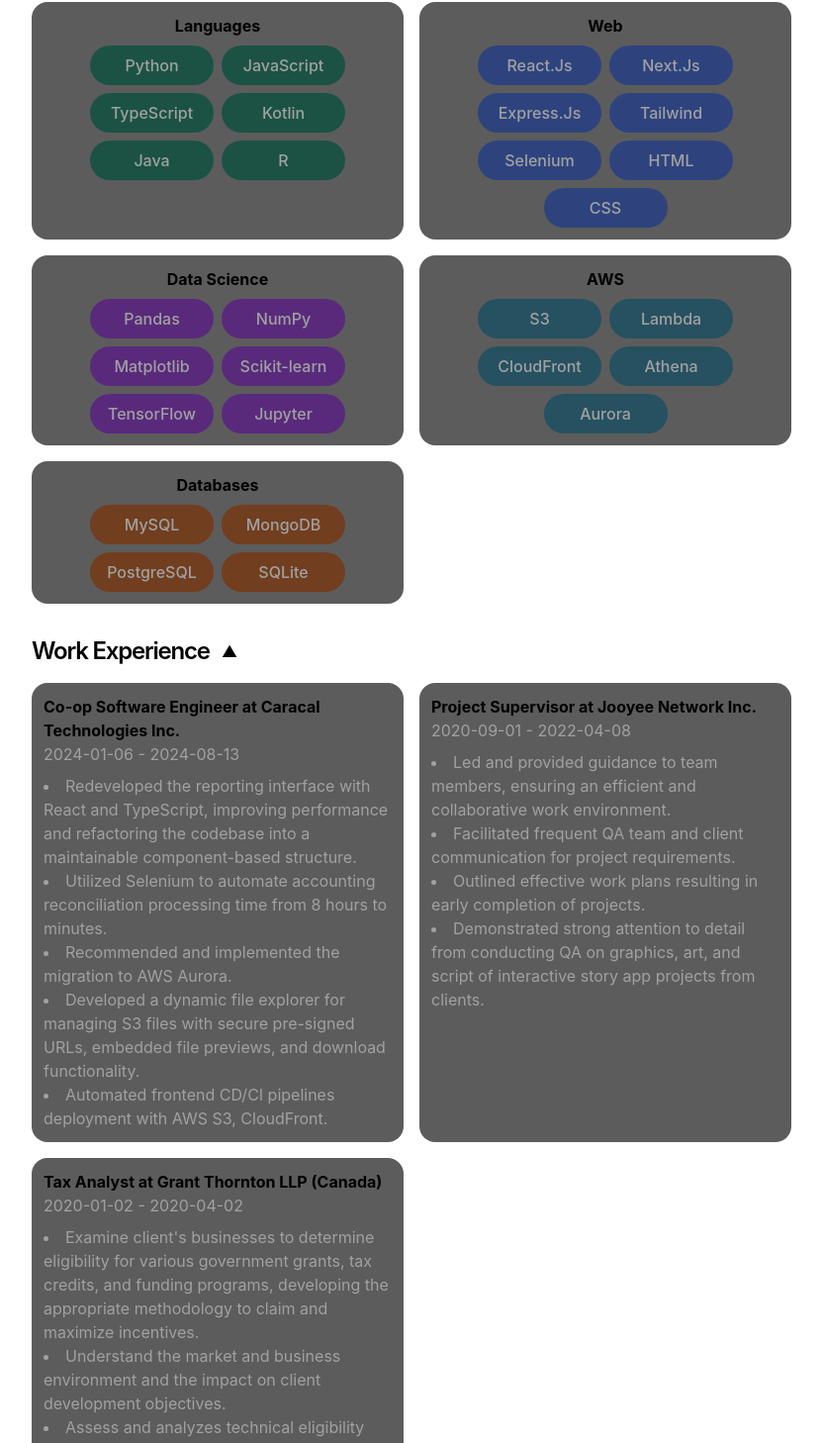
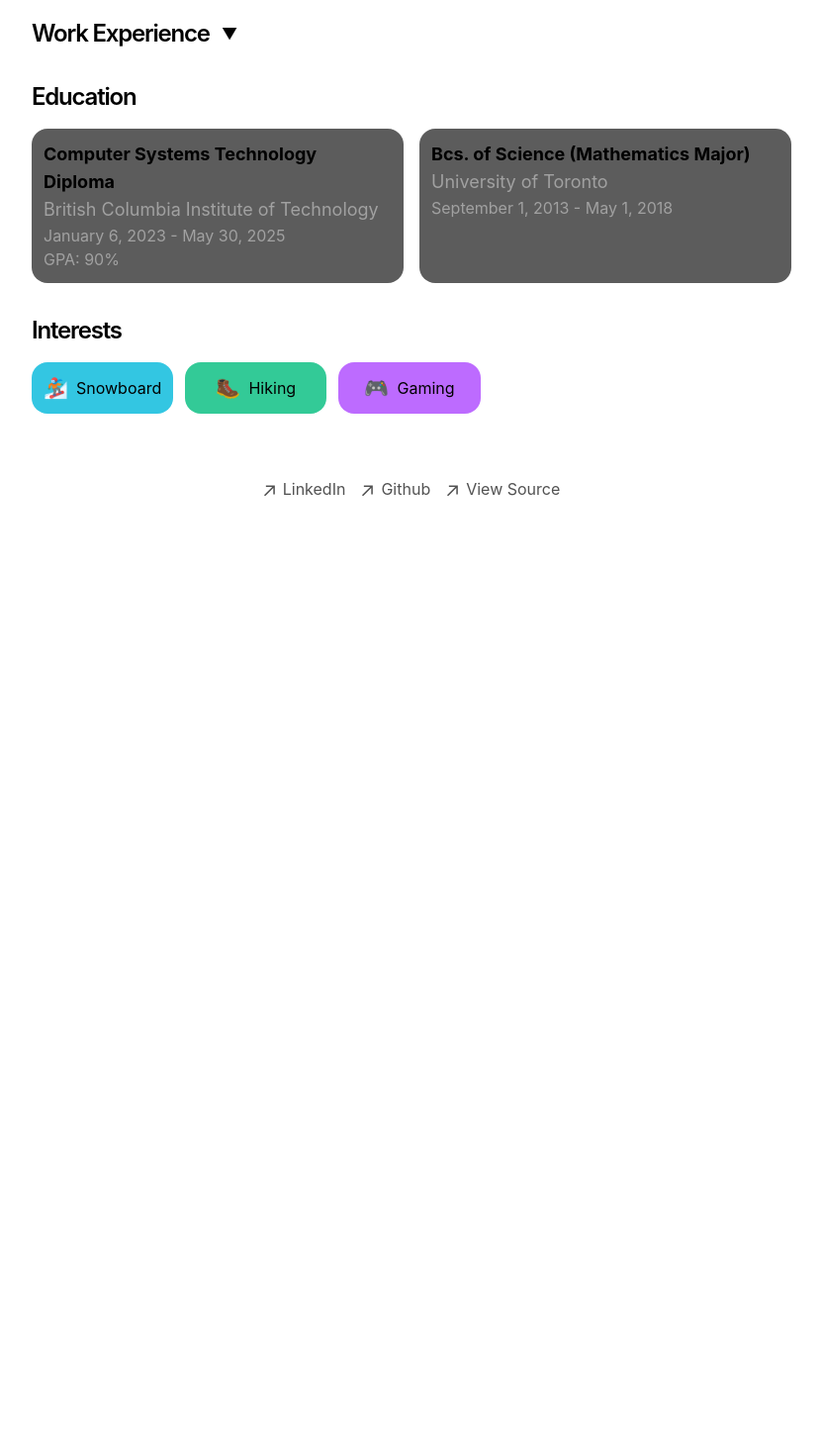
Before and after one commit to brianctb/personal-webpage, a Next.js app: page / in a window 1280 px wide. Shown: the part 518-1976 px from the top of the page at 99% size, without its empty margins (224-1055 px from the left). After the commit the page ends 1092 px from the top, so only its background shows below. Built offline with nearby package versions, Linux system fonts and the light colour scheme.

Commit message:
change formatting on homepage

```diff
--- a/app/page.tsx
+++ b/app/page.tsx
@@ -3,7 +3,7 @@
 import { introduction, workExperiences, educations, skills, interests } from "./interface/homepage";
 import { PillGroup } from "./components/pillGroup";
 import React from "react";
-
+import { formatDate } from "./utils/date/format";
 
 export default function HomePage() {
 
@@ -21,8 +21,8 @@
     "bg-purple-500/80"
   ];
 
-  const [skillExpanded, setSkillExpanded] = React.useState(true);
-  const [workExpanded, setWorkExpanded] = React.useState(true);
+  const [skillExpanded, setSkillExpanded] = React.useState(false);
+  const [workExpanded, setWorkExpanded] = React.useState(false);
 
   return (
     <section className="flex flex-col">
@@ -51,7 +51,7 @@
                 key={index}
                 className="bg-neutral-900/70 p-3 rounded-2xl flex flex-col items-center"
               >
-                <h2 className="font-bold">{skill.genre}</h2>
+                <h2 className="font-bold text-lg">{skill.genre}</h2>
                 <PillGroup items={skill.skills} pillClassName={skillPillColorScheme[index]} className="justify-center" />
               </div>
             ))}
@@ -66,15 +66,20 @@
           </button>
         </div>
         {workExpanded && (
-          <div className="grid grid-cols-1 md:grid-cols-2 gap-4 mt-4">
-            {workExperiences.map((experience, index) => (
-              <div key={index} className="bg-neutral-900/70 p-3 rounded-2xl">
-                <h2 className="font-bold">{experience.position} at {experience.company}</h2>
-                <p className="text-neutral-400">{experience.startDate} - {experience.endDate}</p>
+          <div className="grid gap-4 mt-4">
+            {workExperiences
+              .sort((a, b) => new Date(b.endDate).getTime() - new Date(a.endDate).getTime())
+              .map((experience, index) => (
+                <div key={index} className="bg-neutral-900/70 p-5 rounded-2xl">
+                  <h2 className="font-bold text-xl">{experience.position}</h2>
+                  <h2 className='font-bold text-lg'>{experience.company}</h2>
+                  <p className="text-neutral-400">{formatDate(experience.startDate)} - {formatDate(experience.endDate)}</p>
                   {experience.duties && (
-                  <ul className="list-disc list-inside text-neutral-400 mt-2">
+                    <ul className="list-disc list-inside text-neutral-400 mt-2 text-lg">
                       {experience.duties.map((duty, dutyIndex) => (
-                      <li key={dutyIndex}>{duty}</li>
+                        <li key={dutyIndex} className="mb-3">
+                          {duty}
+                        </li>
                       ))}
                     </ul>
                   )}
@@ -86,11 +91,13 @@
       <section className="mb-8">
         <h1 className="section-title">Education</h1>
         <div className="grid grid-cols-1 md:grid-cols-2 gap-4 mt-4">
-          {educations.map((education, index) => (
+          {educations
+            .sort((a, b) => new Date(b.endDate).getTime() - new Date(a.endDate).getTime())
+            .map((education, index) => (
               <div key={index} className="bg-neutral-900/70 p-3 rounded-2xl">
-              <h2 className="font-bold">{education.degree}</h2>
-              <p className="text-neutral-400">{education.institution}</p>
-              <p className="text-neutral-400">{education.startDate} - {education.endDate}</p>
+                <h2 className="font-bold text-lg">{education.degree}</h2>
+                <p className="text-neutral-400 text-lg">{education.institution}</p>
+                <p className="text-neutral-400">{formatDate(education.startDate)} - {formatDate(education.endDate)}</p>
                 {education.GPA && (
                   <p className="text-neutral-400">GPA: {education.GPA}</p>
                 )}
@@ -102,7 +109,7 @@
         <h1 className="section-title">Interests</h1>
         <button
           className="grid grid-cols-2 md:grid-cols-3 lg:grid-cols-4 mt-4 gap-3"
-
+          onClick={() => { }}
         >
           {interests.map((interest, index) => (
             <div key={index} className={`p-3 rounded-2xl flex items-center justify-center ${interestPillColorScheme[index]}`}>
```
Lines whose indentation alone changed are shown as unchanged.
